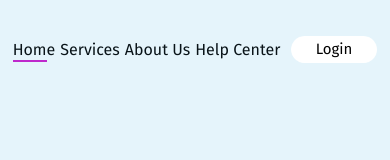
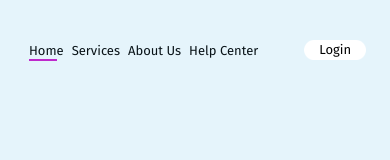
Before and after one commit to MohamedSeleem1995/Landing_Page_Template, a plain HTML site: page index.html in a window 390 px wide. Shown: the top 160 px of the page. Drawn offline with nearby package versions, Linux system fonts and the light colour scheme.

Commit message:
Added updates

```diff
--- a/framework.css
+++ b/framework.css
@@ -127,7 +127,7 @@
         font-size: 1rem;
     }
     .nav-list li {
-        margin-right: .3125rem!important;
+        margin-right: .625rem!important;
     }
     .logo {
         display: none;
@@ -165,6 +165,19 @@
         -o-border-radius: 50%;
 }
 }
+@media (min-width: 17.5rem) and (max-width: 26.125rem){
+    .nav-list li {
+        margin-right: .5rem!important;
+    }
+    .nav-list li a {
+        font-size: .8125rem!important;
+    }
+    button[type="submit"] {
+        margin-right: .3125rem!important;
+        padding: .9375rem!important;
+        font-size: .8125rem!important;
+    }
+}
 @media (max-width: 72.6875rem) {
     .section-two > div {
         margin-bottom: 1.25rem;
```
